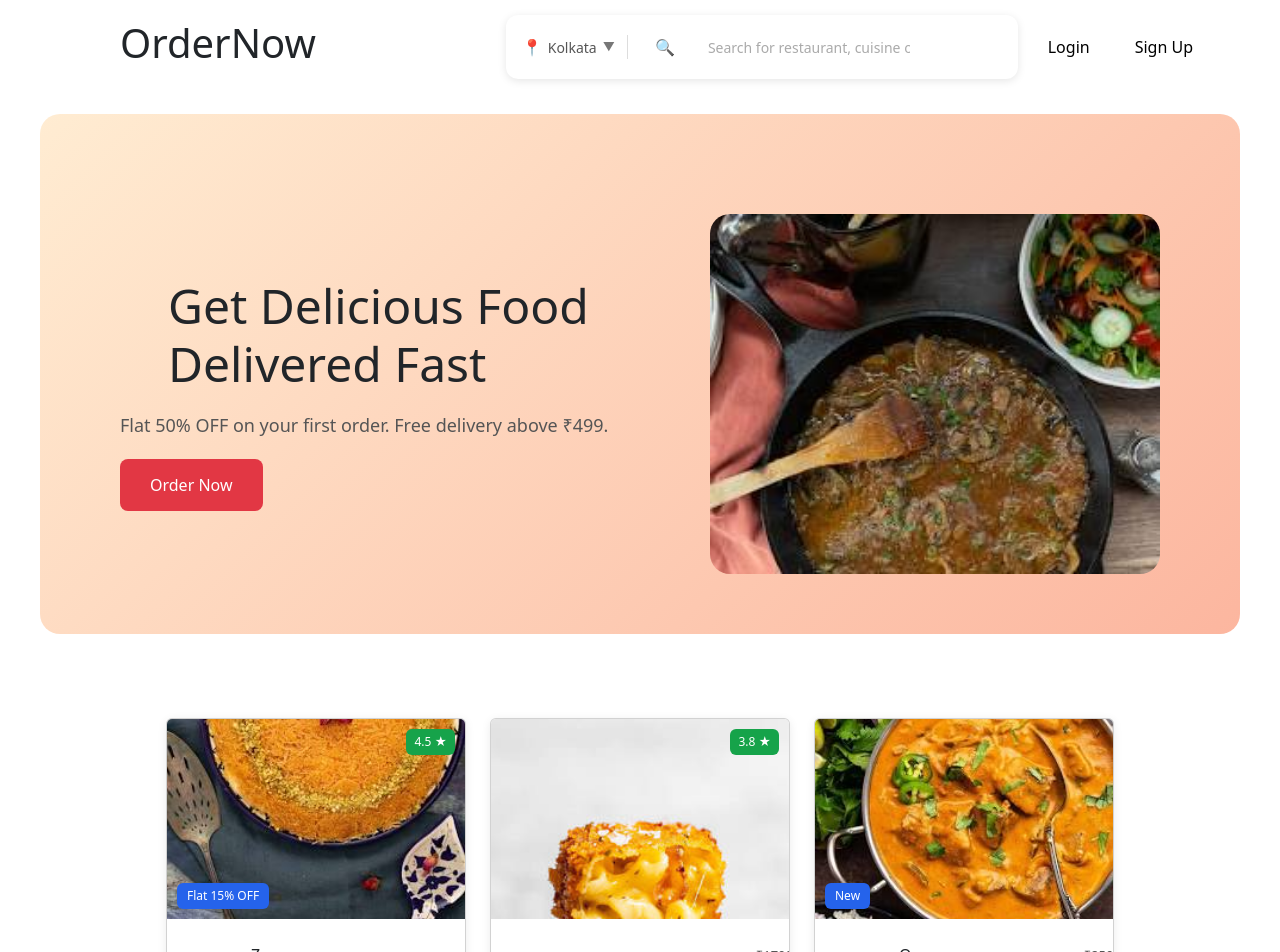
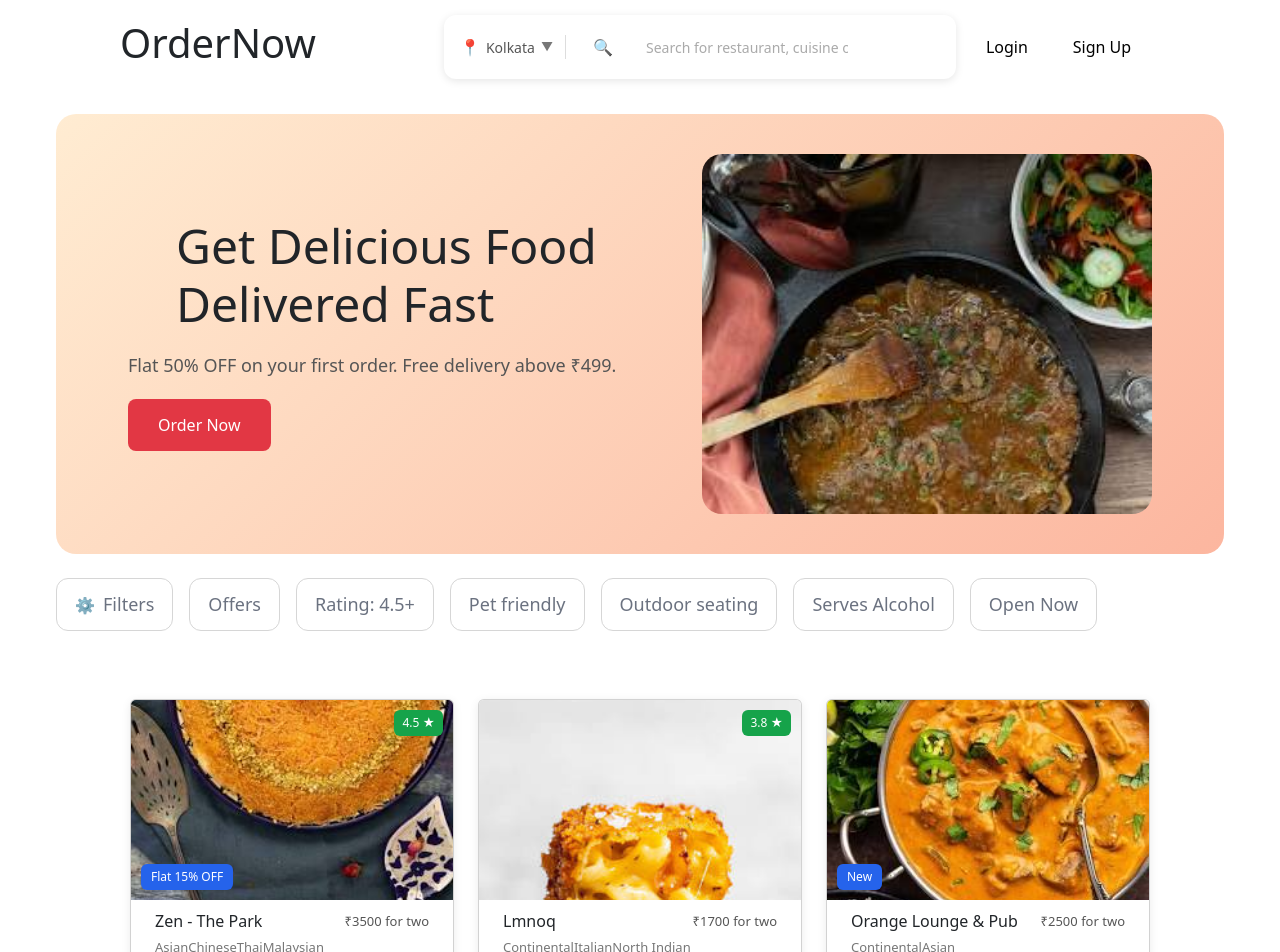
Before and after one commit to venu-kumar-gangarapu/react-apps, a React (Create React App) app: page / in a window 1280 px wide. Shown: the top 952 px of the page. Built offline with nearby package versions, Linux system fonts and the light colour scheme.

Commit message:
filter added

```diff
--- a/src/Main/main.css
+++ b/src/Main/main.css
@@ -10,11 +10,11 @@
   display: flex;
   flex-wrap: wrap;
   justify-content: center;
-  padding: 72px;
+  padding: 56px;
   background-color: fbfbff;
 }
 .card {
-  width: 300px;
+  width: 324px;
   border-radius: 16px;
   overflow: hidden;
   background: #fff;
@@ -63,16 +63,16 @@
 }
 
 .content {
-  padding: 12px;
+  padding:12px 24px 12px;
 }
 
-.header {
+.grid-header {
   display: flex;
   justify-content: space-between;
   align-items: center;
 }
 
-.header h3 {
+.grid-header h3 {
   font-size: 16px;
   margin: 0;
 }
--- a/src/Main/main.jsx
+++ b/src/Main/main.jsx
@@ -1,5 +1,6 @@
 import Banner from "../shared/components/Banner/banner";
 import CarouselCard from "../shared/components/Carousels/carousels";
+import Filter from "../shared/components/Filter/filter";
 import "./main.css";
 const data = [
   {
@@ -249,6 +250,7 @@ export function Main() {
     <div className="main-container">
       <Banner/>
       {/* <CarouselCard {...data[1]}/> */}
+      <Filter/>
       <div className="grid">
         {data.map((data, index) => (
           <div className="card" key={index}>
@@ -261,7 +263,7 @@ export function Main() {
             </div>
 
             <div className="content">
-              <div className="header">
+              <div className="grid-header">
                 <h3>{data.name}</h3>
                 <span className="price">₹{data.priceForTwo} for two</span>
               </div>
--- a/src/index.js
+++ b/src/index.js
@@ -6,7 +6,7 @@ import reportWebVitals from './reportWebVitals';
 import { BrowserRouter } from 'react-router-dom';
 import 'bootstrap/dist/css/bootstrap.min.css';
 import 'bootstrap/dist/js/bootstrap.bundle.min.js';
-
+import './styles/common.css';
 const root = ReactDOM.createRoot(document.getElementById('root'));
 root.render(
   // <React.StrictMode>
--- a/src/shared/components/Banner/banner.css
+++ b/src/shared/components/Banner/banner.css
@@ -2,15 +2,14 @@
   display: flex;
   justify-content: space-between;
   align-items: center;
-  padding: 60px 80px;
+  padding:40px 72px;
   background: linear-gradient(
     135deg,
     #ffecd2,
     #fcb69f
   );
   border-radius: 20px;
-  margin:0px 40px;
-  padding-top: 100px;
+  margin:0px 56px;
 }
 
 .banner-content {
--- /dev/null
+++ b/src/shared/components/Filter/filter.css
@@ -0,0 +1,39 @@
+/* body {
+  font-family: Arial, sans-serif;
+  background: #fff;
+  padding: 30px 20px;
+} */
+
+.filters-container {
+  display: flex;
+  flex-wrap: wrap;
+  gap: 16px;
+  align-items: center;
+}
+
+.filter-btn {
+  display: flex;
+  align-items: center;
+  gap: 8px;
+  padding: 12px 18px;
+  background: #fff;
+
+  border: 1px solid #d6d6d6;
+  border-radius: 12px;
+
+  color: #6b7280;
+  font-size: 18px;
+  font-weight: 400;
+
+  cursor: pointer;
+  transition: all 0.2s ease;
+}
+
+.filter-btn:hover {
+  border-color: #ef4f5f;
+  color: #ef4f5f;
+}
+
+.icon {
+  font-size: 16px;
+}
--- /dev/null
+++ b/src/shared/components/Filter/filter.jsx
@@ -0,0 +1,18 @@
+import './filter.css'
+export default function Filter() {
+    return (
+        <div className="filters-container p-56 mt-4">
+            <button className="filter-btn">
+                <span className="icon">⚙</span>
+                Filters
+            </button>
+
+            <button className="filter-btn">Offers</button>
+            <button className="filter-btn">Rating: 4.5+</button>
+            <button className="filter-btn">Pet friendly</button>
+            <button className="filter-btn">Outdoor seating</button>
+            <button className="filter-btn">Serves Alcohol</button>
+            <button className="filter-btn">Open Now</button>
+        </div>
+    )
+}
--- /dev/null
+++ b/src/styles/common.css
@@ -0,0 +1,3 @@
+.p-56{
+    padding: 0px 56px;
+}
```
Also changed, not shown: src/styles/global.css (added).
